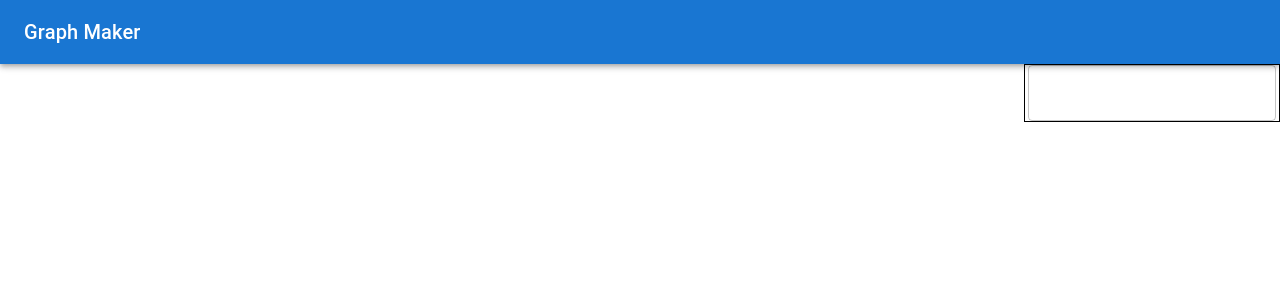
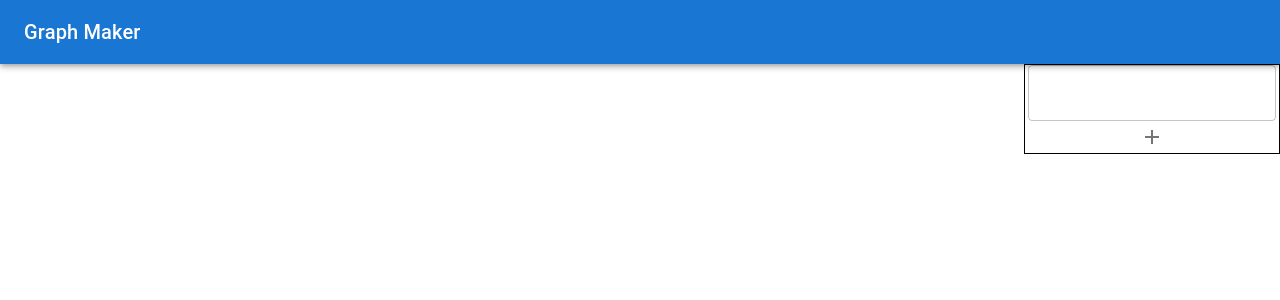
Before and after one commit to Skyrlon/graph-maker, a React (Create React App) app: page / in a window 1280 px wide. Shown: the top 300 px of the page. Built offline with nearby package versions, Linux system fonts and the light colour scheme.

Commit message:
Make button to add input

```diff
--- a/package.json
+++ b/package.json
@@ -5,6 +5,7 @@
   "dependencies": {
     "@emotion/react": "^11.10.4",
     "@emotion/styled": "^11.10.4",
+    "@mui/icons-material": "^5.10.6",
     "@mui/material": "^5.10.7",
     "@mui/styled-engine-sc": "^5.10.6",
     "@testing-library/jest-dom": "^5.16.5",
--- a/src/DataInputs.jsx
+++ b/src/DataInputs.jsx
@@ -1,10 +1,14 @@
-import { Box, TextField } from "@mui/material";
+import { Add } from "@mui/icons-material";
+import { Box, IconButton, TextField } from "@mui/material";
 import { useState } from "react";
 import styled from "styled-components";
 
 const StyledDataInputs = styled(Box)`
   grid-area: data-inputs;
   border: 1px solid;
+  display: flex;
+  flex-direction: column;
+  align-items: center;
 `;
 
 function DataInputs() {
@@ -20,6 +24,11 @@ function DataInputs() {
     setInputs([...inputsModified]);
   };
 
+  const addInput = () => {
+    const lastInputPosition = inputs[inputs.length - 1].position;
+    setInputs([...inputs, { position: lastInputPosition + 1, value: "" }]);
+  };
+
   return (
     <StyledDataInputs>
       {inputs.map((input) => (
@@ -30,6 +39,9 @@ function DataInputs() {
           onChange={(e) => handleChange(e, input.position)}
         />
       ))}
+      <IconButton onClick={addInput} sx={{ width: "2rem", height: "2rem" }}>
+        <Add />
+      </IconButton>
     </StyledDataInputs>
   );
 }
```
Also changed, not shown: 1 other file (tests, documents, lock files or other folders).
